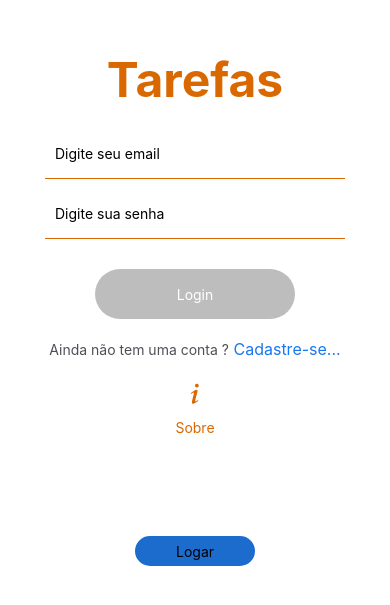
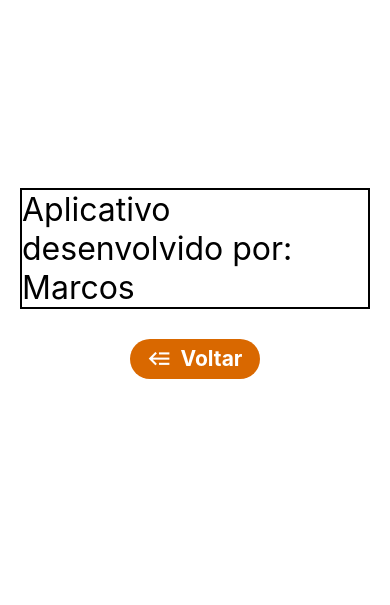
Before and after one commit to MarcosSilva13/App-ToDoList, a React Native app: screen /Sobre in a window 390 px wide. Shown: the part 139-744 px from the top of the page. Built offline with nearby package versions, Linux system fonts and the light colour scheme.

Commit message:
Editando tela sobre

```diff
--- a/App.js
+++ b/App.js
@@ -3,13 +3,14 @@ import { NavigationContainer } from '@react-navigation/native';
 import { createNativeStackNavigator } from '@react-navigation/native-stack';
 import Login from './Login';
 import Tarefa from './Tarefa';
+import Sobre from './Sobre';
 
 const Stack = createNativeStackNavigator();
 
 export default function App() {
   return (
     <NavigationContainer>
-      <Stack.Navigator initialRouteName="Login">
+      <Stack.Navigator initialRouteName="Sobre">
         <Stack.Screen
           name="Login"
           component={Login}
@@ -20,6 +21,11 @@ export default function App() {
           component={Tarefa}
           options={{headerShown: false}}
         />
+        <Stack.Screen
+          name="Sobre"
+          component={Sobre}
+          options={{headerShown: false}}
+        />
       </Stack.Navigator>
     </NavigationContainer>
   );
--- a/Login.js
+++ b/Login.js
@@ -98,7 +98,7 @@ export default function Login({ navigation }) {
 
         <TouchableOpacity
           style={style.buttonAbout}
-          //onPress={() => navigation.navigate("Sobre")}
+          onPress={() => navigation.navigate("Sobre")}
         >
           <MaterialCommunityIcons
             name="information-variant"
@@ -107,7 +107,7 @@ export default function Login({ navigation }) {
           />
         </TouchableOpacity>
 
-      <Text style={style.about}>Sobre</Text>
+      <Text style={style.textAbout}>Sobre</Text>
 
       <View style={{ height: 100 }} />
 
@@ -217,8 +217,8 @@ const style = StyleSheet.create({
     borderRadius: 50,
     marginTop: 20
   },
-  about: {
-    marginTop: 10,
+  textAbout: {
+    marginTop: 1,
     color: "#D96800",
   }
 });
--- a/Sobre.js
+++ b/Sobre.js
@@ -0,0 +1,59 @@
+import { StyleSheet, View, Text, TouchableOpacity, } from 'react-native';
+
+import { MaterialCommunityIcons } from "@expo/vector-icons";
+
+export default function Sobre({ navigation }) {
+    return (
+        <View style={styles.container}>
+            <Text style={styles.textTitle}>Aplicativo desenvolvido por: Marcos</Text>
+            <TouchableOpacity
+                style={styles.buttonBack}
+                onPress={() => navigation.navigate("Login")}
+            >
+                <MaterialCommunityIcons
+                    name="backburger"
+                    size={25}
+                    color="#fff"
+                />
+                <Text style={styles.textButton}>Voltar</Text>
+            </TouchableOpacity>
+        </View>
+    );
+}
+
+const styles = StyleSheet.create({
+    container: {
+        flex: 1,
+        backgroundColor: "#fff",
+        justifyContent: "center",
+        alignItems: "center",
+    },
+    textTitle: {
+        fontSize: 32,
+        color: "#000",
+        justifyContent: "center",
+        marginLeft: 20,
+        marginRight: 20,
+        borderWidth: 2,
+        borderColor: "#000",
+        //backgroundColor: "#D96800"
+    },
+    textButton: {
+        fontSize: 21,
+        fontWeight: "bold",
+        color: "#fff",
+        marginLeft: 8,
+        marginBottom: 1
+
+    },
+    buttonBack: {
+        width: 130,
+        height: 40,
+        flexDirection: "row",
+        justifyContent: "center",
+        alignItems: "center",
+        backgroundColor: "#D96800",
+        borderRadius: 50,
+        marginTop: 30,
+    },
+});
```
